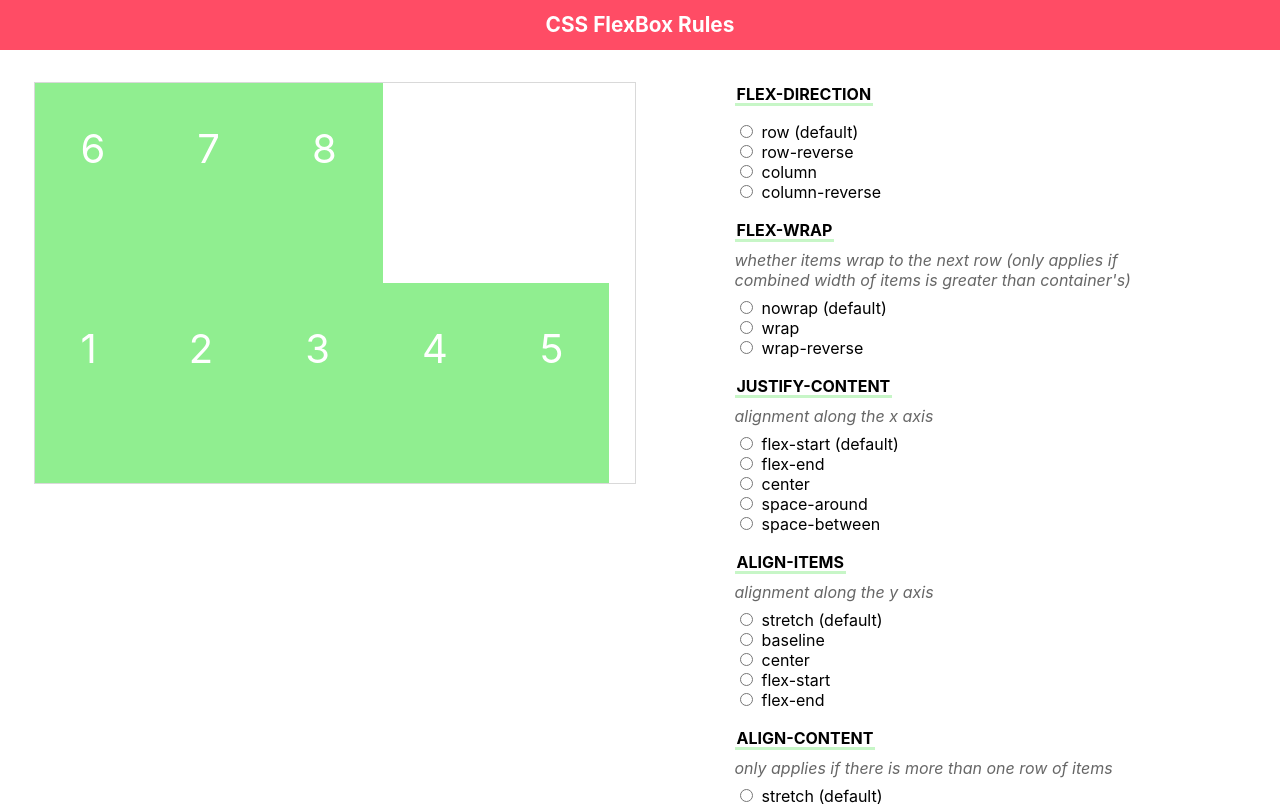
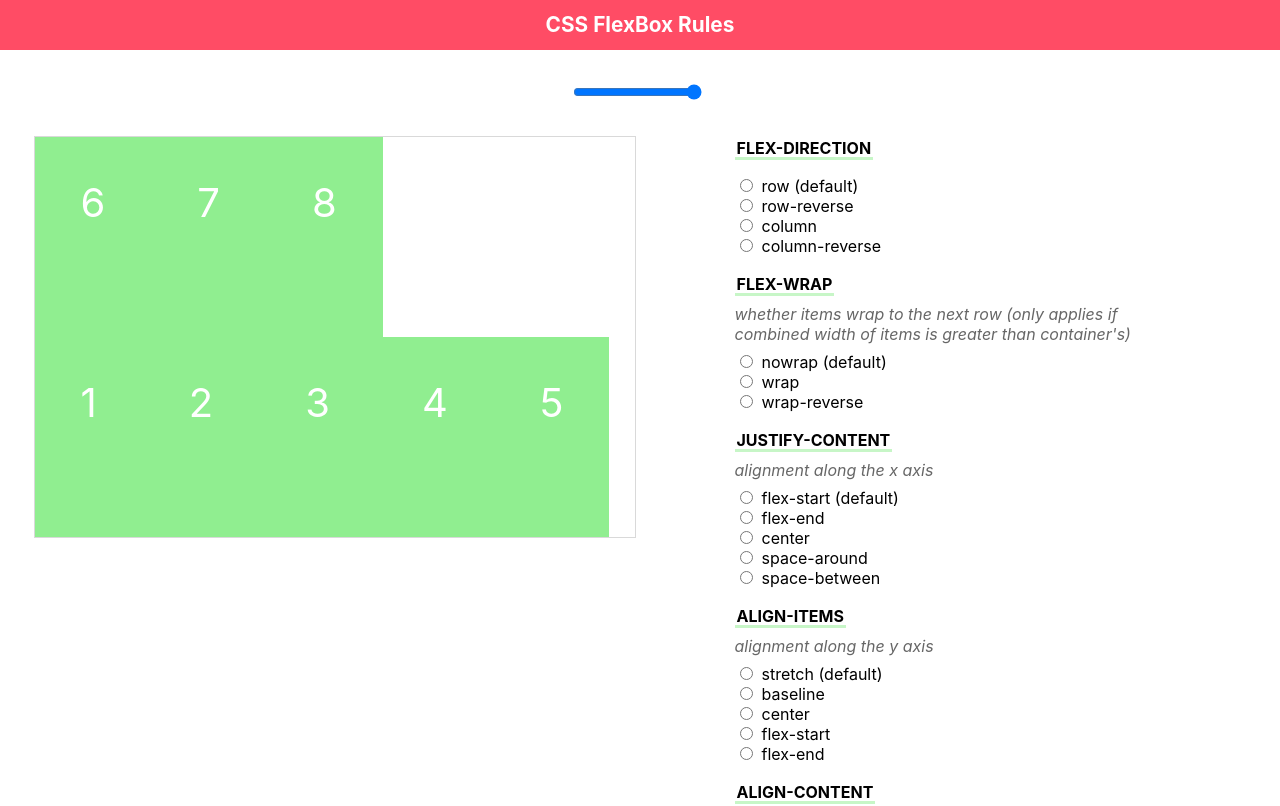
Before and after one commit to lycheeEng/flexbox-help-react, a React (Create React App) app: page / in a window 1280 px wide. Shown: the top 806 px of the page. Built offline with nearby package versions, Linux system fonts and the light colour scheme.

Commit message:
[RangeBar] add rangebar component

```diff
--- a/src/App.js
+++ b/src/App.js
@@ -1,6 +1,7 @@
 import React, { Component } from 'react';
 
 import NavBar from './components/NavBar';
+import RangeBar from './components/RangeBar';
 import Show from './components/Show';
 import Select from './components/Select';
 import Result from './components/Result';
@@ -12,6 +13,7 @@ class App extends Component {
     return (
       <div className='app'>
         <NavBar />
+        <RangeBar />
         <section>
           <Show />
           <Select />
--- /dev/null
+++ b/src/components/RangeBar.js
@@ -0,0 +1,14 @@
+import React from 'react';
+
+import './RangeBar.scss';
+
+function RangeBar() {
+  return (
+    <div className='range-bar'>
+      <input type='range' id='flexCount' name='flexCount' min='1' max='8' />
+      <label htmlFor="flexCount"></label>
+    </div>
+  );
+}
+
+export default RangeBar;
--- /dev/null
+++ b/src/components/RangeBar.scss
@@ -0,0 +1,4 @@
+.range-bar {
+  margin: 2rem;
+  text-align: center;
+}
```
